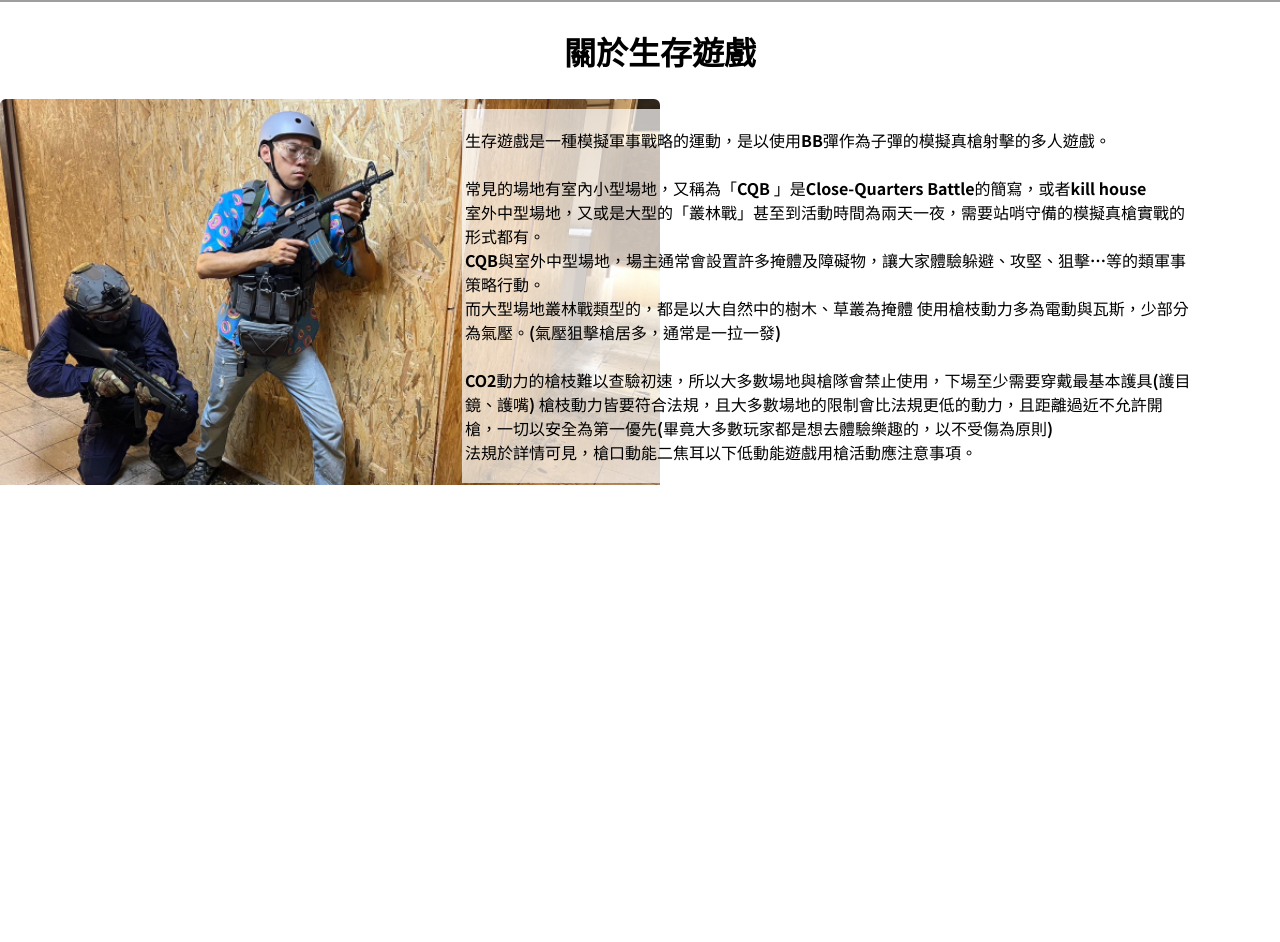
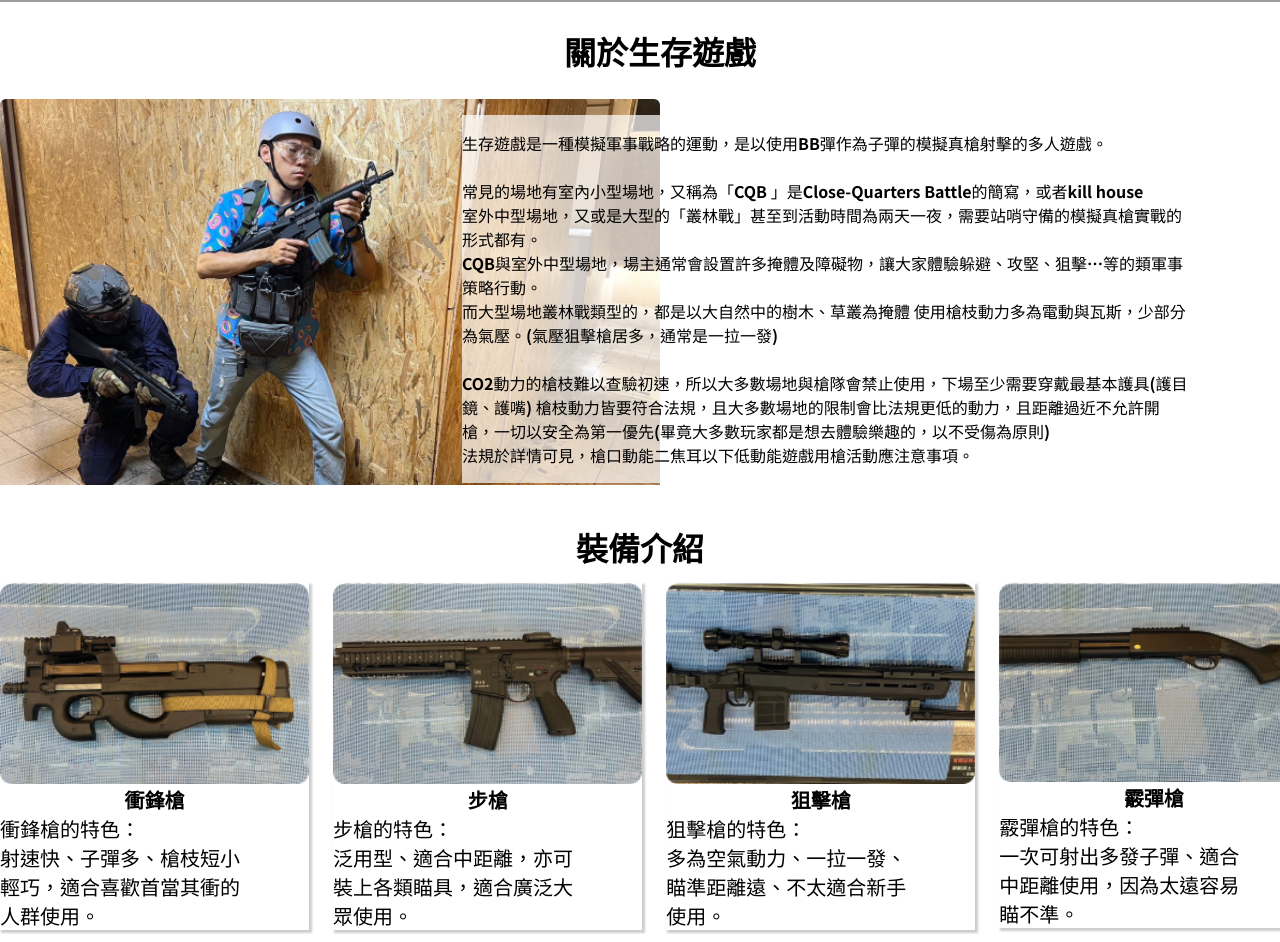
Before and after one commit to dv11210310/dv11210310.github.io, a plain HTML site: page index.html in a window 1280 px wide. Shown: the part 1032-1974 px from the top of the page. Before the commit the page ends 1525 px from the top, so only its background shows below. Drawn offline with Linux system fonts and the light colour scheme; grey boxes are pictures that could not be loaded.

Commit message:
2nd upload

```diff
--- a/index.html
+++ b/index.html
@@ -73,7 +73,6 @@
         .mx-12{
             margin: 0 12px;
         }
-        .under-line-wrapper
         .under-line{
             width: 100%;
             height: 2px;
@@ -106,23 +105,54 @@
         .w-50{
             width: 50%;
         }
-        .w-70{
-            width: 70%;
-        }
         .se2-text{
-            padding: 3px;
+            /* padding: 16px 0; */
             background-color: rgba(255, 255, 255, 0.70);
             line-height: normal;
 
         }
         .se2-text-wrapper{
             margin-left: -15%;
-            padding: 10px 0;
-            /* display: flex; */
-            align-items: center;
+            padding: 16px 0;
+            display: flex;
+            align-items: flex-end;
         }
         .pd-8{
             padding-bottom: 8px;
+        }
+        .se3-text-title{
+            font-size: 20px;
+            font-weight: 700;
+            font-style: normal;
+            text-align: center;
+            line-height: normal;
+        }
+        .se3-text-content{
+            font-size: 20px;
+            font-style: normal;
+            font-weight: 400;
+            line-height: normal;
+        }
+        .mxm-12{
+            margin:-12px;
+        }
+        .flex-wrap{
+            flex-wrap: wrap;
+        }
+        .w-1\/4{
+            width: 23%;
+        }
+        .px-12{
+            padding-bottom: 12px;
+        }
+        .card-shadow{
+            box-shadow: 2px 2px 2px 1px rgba(0, 0, 0, 0.2);
+        }
+        h-333{
+            height: 333px;
+        }
+        br-14{
+            border-radius: 14px;
         }
     </style>
 </head>
@@ -163,7 +193,7 @@
                 <div class="border-radius overflow-hidden w-50">
                    <img class="w-100" src="./assest/se2img.png" alt="">
                 </div>
-                <div class="se2-text-wrapper w-65">
+                <div class="w-65 se2-text-wrapper">
                     <div class="se2-text">
                         <p>
                             生存遊戲是一種模擬軍事戰略的運動，是以使用BB彈作為子彈的模擬真槍射擊的多人遊戲。<br><br>
@@ -181,5 +211,72 @@
             </div>
         </div>
     </section>
+    <section>
+        <h2 class="title">裝備介紹</h2>
+        <div class="container">
+            <div class="d-flex mxm-12 flex-wrap">
+                <div class="w-1/4 px-12">
+                    <div class="card-shadow h-333 br-14">
+                        <div>
+                            <img class="w-100" src="./assest/p1.png" alt="">
+                        </div>
+                        <div class="se3-text-title">衝鋒槍 </div>
+                        <div class="se3-text-content">
+                            衝鋒槍的特色：<br>
+                            射速快、子彈多、槍枝短小<br>
+                            輕巧，適合喜歡首當其衝的<br>
+                            人群使用。
+                        </div>
+                    </div>
+                </div>
+                <div class="w-1/4 px-12">
+                    <div class="card-shadow h-333 br-14">
+                        <div>
+                            <img class="w-100" src="./assest/p2.png" alt="">
+                        </div>
+                        <div class="se3-text-title">步槍 </div>
+                        <div class="se3-text-content">
+                            步槍的特色：<br>
+                            泛用型、適合中距離，亦可<br>
+                            裝上各類瞄具，適合廣泛大<br>
+                            眾使用。
+                        </div>
+                    </div>
+                </div>
+                <div class="w-1/4 px-12">
+                    <div class="card-shadow h-333 br-14">
+                        <div>
+                            <img class="w-100" src="./assest/p3.png" alt="">
+                        </div>
+                        <div class="se3-text-title">狙擊槍 </div>
+                        <div class="se3-text-content">
+                            狙擊槍的特色：<br>
+                            多為空氣動力、一拉一發、<br>
+                            瞄準距離遠、不太適合新手<br>
+                            使用。
+                        </div>
+                    </div>
+                </div>
+                <div class="w-1/4 px-12">
+                    <div class="card-shadow h-333 br-14">
+                        <div>
+                            <img class="w-100" src="./assest/p4.png" alt="">
+                        </div>
+                        <div class="se3-text-title">霰彈槍 </div>
+                        <div class="se3-text-content">
+                            霰彈槍的特色：<br>
+                            一次可射出多發子彈、適合<br>
+                            中距離使用，因為太遠容易<br>
+                            瞄不準。
+                        </div>
+                    </div>
+                </div>
+            </div>
+        </div>
+        <div>
+
+        </div>
+
+    </section>
 </body>
 </html>
```
Also changed, not shown: assest/p1.png (added), assest/p2.png (added), assest/p3.png (added), assest/p4.png (added).
